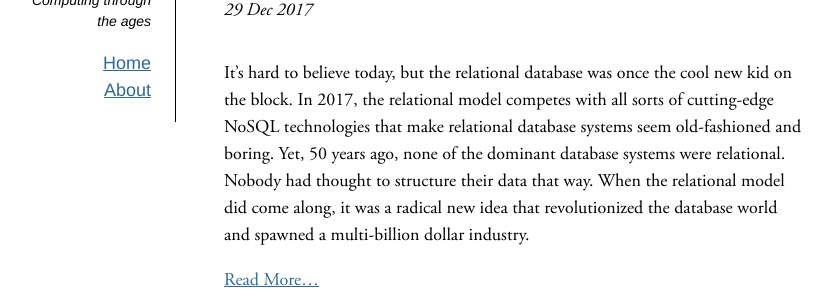
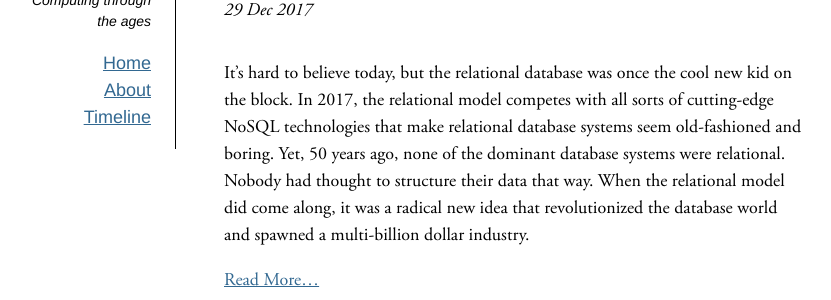
Before and after one commit to sinclairtarget/sinclairtarget.github.io, a Jekyll site: the page built from index.html, in a window 1280 px wide and 900 px high. Shown: the part 182-482 px from the top of the window, without its empty margins (126-957 px from the left). Built offline with Jekyll 4.4.1, drawn with Linux system fonts in a browser that asks for light colours.

Commit message:
Add timeline link to sidebar.

```diff
--- a/_layouts/default.html
+++ b/_layouts/default.html
@@ -43,6 +43,9 @@
             <li>
               <a href="{{site.baseurl}}{% link about.html %}">About</a>
             </li>
+            <li>
+              <a href="{{site.baseurl}}{% link timeline.html %}">Timeline</a>
+            </li>
           </ul>
         </nav>
       </div>
@@ -64,6 +67,9 @@
             <li>
               <a href="{{site.baseurl}}{% link about.html %}">About</a>
             </li>
+            <li>
+              <a href="{{site.baseurl}}{% link timeline.html %}">Timeline</a>
+            </li>
           </ul>
         </nav>
       </header>
```
